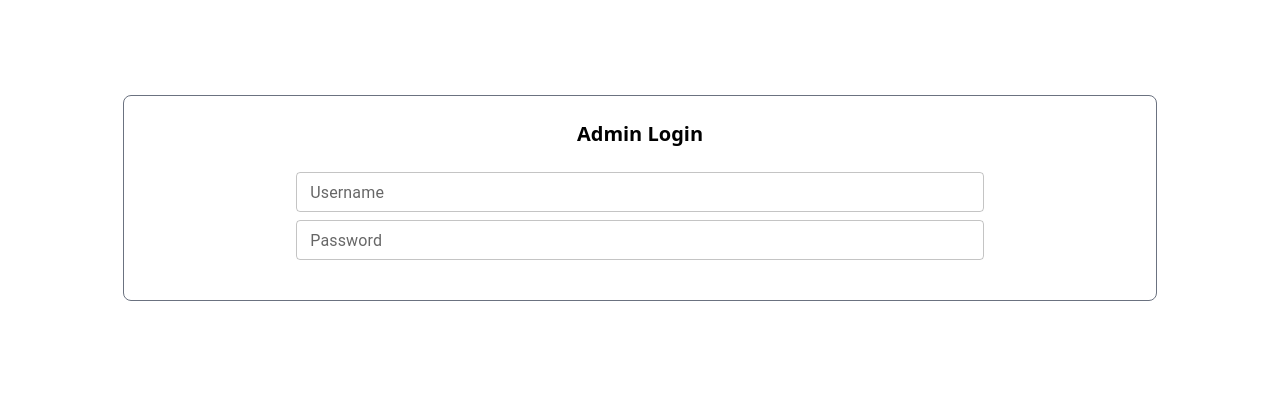
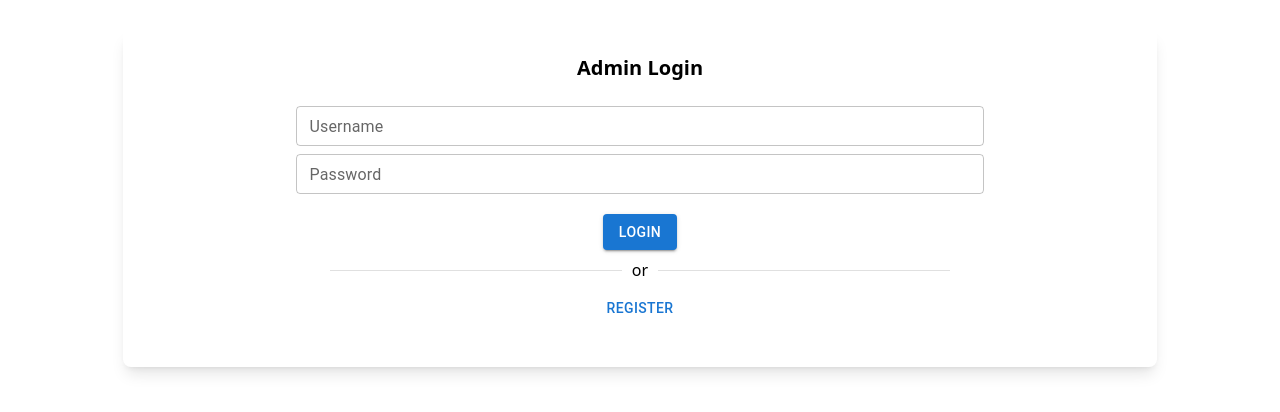
Before and after one commit to Thirawoot-Put/in2forest_v2, a Next.js app in the folder frontend/: page /admin in a window 1280 px wide. Shown: the part 202-614 px from the top of the page. Built offline with nearby package versions, Linux system fonts and the light colour scheme; what @mui/material-nextjs would draw is missing.

Commit message:
login button

```diff
--- /dev/null
+++ b/frontend/src/components/input/loginInput/index.tsx
@@ -0,0 +1,22 @@
+import { TextField } from "@mui/material";
+
+type TProps = {
+  label: string
+  size: "small" | "medium"
+  placeholder: string
+  type: string
+}
+
+export default function InputLogin({ label, size, placeholder, type }: TProps) {
+  return (
+    <
+      TextField
+      className="w-4/6"
+      label={label}
+      size={size}
+      id="outlined-size-normal"
+      placeholder={placeholder}
+      type={type ? type : "text"}
+    />
+  )
+}
--- a/frontend/src/feature/admin/login/components/FormLoginAdmin.tsx
+++ b/frontend/src/feature/admin/login/components/FormLoginAdmin.tsx
@@ -1,12 +1,20 @@
 "use-client"
 
-import { TextField } from "@mui/material";
+import InputLogin from "@/components/input/loginInput";
+import { Button, Divider } from "@mui/material";
 
 export default function FormLoginAdmin() {
   return (
-    <form className="flex flex-col gap-2 items-center w-full h-full py-4 ">
-      <TextField className="w-4/6" label="Username" size="small" id="outlined-size-normal" placeholder="sample@mail.com" />
-      <TextField className="w-4/6" label="Password" size="small" id="outlined-size-normal" type="password" placeholder="password1234" />
-    </form>
+    <form className="w-full h-full py-4">
+      <div className="flex flex-col gap-2 items-center ">
+        <InputLogin label="Username" size="small" placeholder="sample@mail.com" type="" />
+        <InputLogin label="Password" size="small" placeholder="password1234" type="password" />
+      </div>
+      <div className="flex flex-col items-center justify-center gap-2 pt-5">
+        <Button variant="contained">Login</Button>
+        <Divider className="w-3/5">or</Divider>
+        <Button variant="text">Register</Button>
+      </div>
+    </form >
   )
 }
--- a/frontend/src/feature/admin/login/index.tsx
+++ b/frontend/src/feature/admin/login/index.tsx
@@ -2,8 +2,10 @@ import FormLoginAdmin from "./components/FormLoginAdmin";
 
 export default function FeatureAdminLogin() {
   return (
-    <div className="w-10/12 border border-gray-500 rounded-lg py-6">
-      <p className="pb-2 font-semibold text-xl text-center">Admin Login</p>
+    <div className="w-10/12 rounded-lg py-6 shadow-lg">
+      <p className="pb-2 font-semibold text-xl text-center">
+        Admin Login
+      </p>
       <FormLoginAdmin />
     </div>
   )
```
